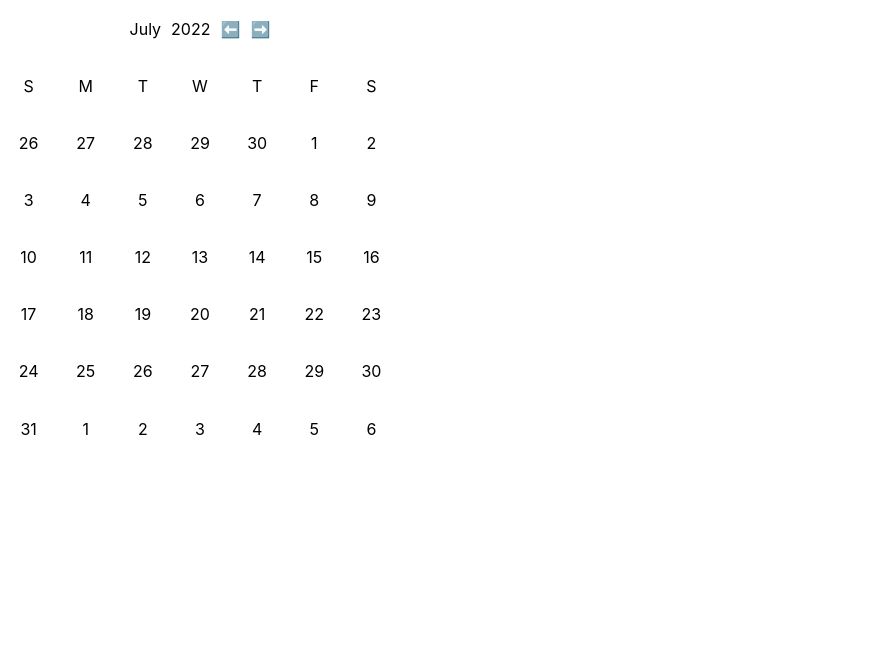
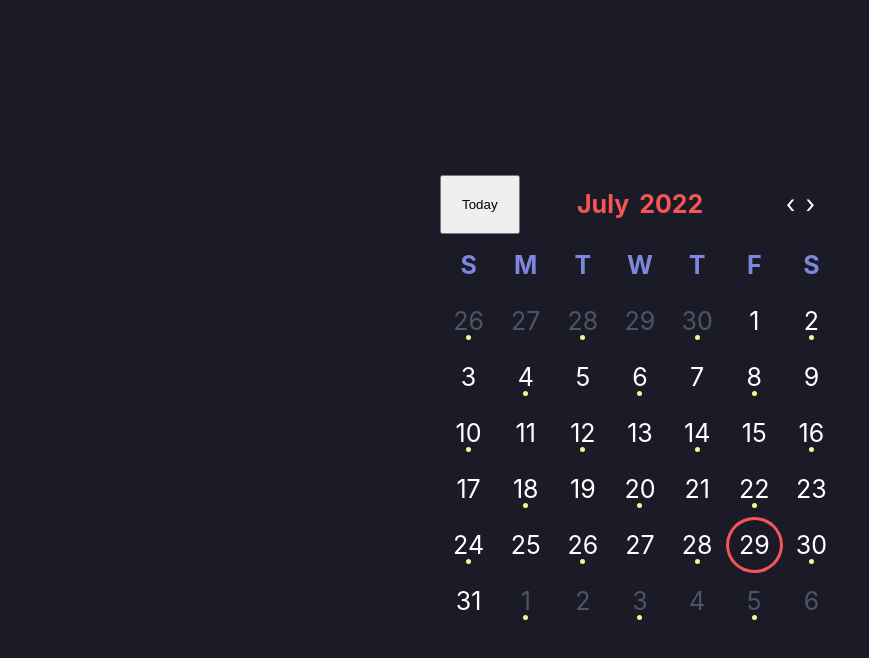
Before and after one commit to rhinoceraptor/calendar, a React (Create React App) app: page / in a window 1280 px wide. Shown: the top 658 px of the page, without its empty margins (0-869 px from the left). Built offline with nearby package versions, Linux system fonts and the light colour scheme.

Commit message:
Added CSS styling, event indicator dot

```diff
--- a/src/App.css
+++ b/src/App.css
@@ -1,4 +1,8 @@
 
 .app {
   display: flex;
+  height: 100%;
+  width: 100%;
+  justify-content: center;
+  align-items: center;
 }
--- a/src/Calendar/CurrentMonthBar.css
+++ b/src/Calendar/CurrentMonthBar.css
@@ -2,8 +2,18 @@
 .current-month-bar {
   display: flex;
   height: calc(100% / 7);
-  justify-content: center;
+  justify-content: space-between;
   align-items: center;
+}
+
+button {
+  padding: 20px;
+  cursor: pointer;
+}
+
+.date {
+  color: #F65555;
+  font-weight: bold;
 }
 
 .month {
@@ -14,10 +24,17 @@
   padding: 5px;
 }
 
+.navigation {
+  color: white;
+  padding: 20px;
+}
+
 .prev {
   padding: 5px;
+  cursor: pointer;
 }
 
 .next {
   padding: 5px;
+  cursor: pointer;
 }
--- a/src/Calendar/CurrentMonthBar.tsx
+++ b/src/Calendar/CurrentMonthBar.tsx
@@ -9,9 +9,14 @@ export type CurrentMonthBarProps = {
 
 export const CurrentMonthBar = ({ setCurrentDate, currentDate }: CurrentMonthBarProps) => (
   <div className="current-month-bar">
-    <span className="month">{getMonthFormat(currentDate)}</span>
-    <span className="year">{getYearFormat(currentDate)}</span>
-    <span className="prev" onClick={() => setCurrentDate(getFirstDayOfPreviousMonth(currentDate))}>⬅️</span>
-    <span className="next" onClick={() => setCurrentDate(getFirstDayOfNextMonth(currentDate))}>➡️</span>
+    <button onClick={() => setCurrentDate(new Date())}>Today</button>
+    <span className="date">
+      <span className="month">{getMonthFormat(currentDate)}</span>
+      <span className="year">{getYearFormat(currentDate)}</span>
+    </span>
+    <div className="navigation">
+      <span className="prev" onClick={() => setCurrentDate(getFirstDayOfPreviousMonth(currentDate))}>‹</span>
+      <span className="next" onClick={() => setCurrentDate(getFirstDayOfNextMonth(currentDate))}>›</span>
+    </div>
   </div>
 )
--- a/src/Calendar/MonthDays.css
+++ b/src/Calendar/MonthDays.css
@@ -9,6 +9,35 @@
 .day {
   display: flex;
   width: calc(100% / 7);
+  height: calc(100% / 6);
   align-items: center;
   justify-content: center;
+  box-sizing: border-box;
+  cursor: pointer;
+  box-sizing: border-box;
+  -moz-box-sizing: border-box;
+  -webkit-box-sizing: border-box;
 }
+
+.not-current-month {
+  color: #4f5366;
+}
+
+.has-event::before {
+  height: 5px;
+  width: 5px;
+  border-radius: 5px;
+  -moz-border-radius: 5px;
+  -webkit-border-radius: 5px;
+  background-color: #F1FA8C;
+  content: '';
+  position: absolute;
+  white-space: pre;
+  display: inline;
+  transform: translate(0px, 17px);
+}
+
+.now {
+  border: solid #F65555;
+  border-radius: 50%;
+}
--- a/src/Calendar/MonthDays.tsx
+++ b/src/Calendar/MonthDays.tsx
@@ -1,5 +1,5 @@
 import React from 'react'
-import { getDatesForCurrentMonthView } from '../util/dates'
+import { getDatesForCurrentMonthView, isSameDay, isSameMonth } from '../util/dates'
 import './MonthDays.css'
 
 export type MonthDaysProps = {
@@ -8,10 +8,22 @@ export type MonthDaysProps = {
 }
 
 export const MonthDays = ({ currentDate, setCurrentDate }: MonthDaysProps) => {
+  const getDayClassName = (date: Date, i: number): string => [
+    'day',
+    isSameDay(currentDate, date) ? 'now' : '',
+    isSameMonth(currentDate, date) ? '' : 'not-current-month',
+    // TODO change when events are added
+    i % 2 === 0 ? 'has-event' : ''
+  ].join(' ')
+
   return (
     <div className="month-days">
-      {getDatesForCurrentMonthView(currentDate).map(date => (
-        <div className="day" onClick={() => setCurrentDate(date)}>
+      {getDatesForCurrentMonthView(currentDate).map((date, i) => (
+        <div
+          className={getDayClassName(date, i)}
+          onClick={() => setCurrentDate(date)}
+          key={date.toString()}
+        >
           {date.getDate()}
         </div>
       ))}
--- a/src/Calendar/WeekDaysBar.css
+++ b/src/Calendar/WeekDaysBar.css
@@ -2,6 +2,8 @@
 .week-days-bar {
   display: flex;
   height: calc(100% / 7);
+  color: #8086DE;
+  font-weight: bold;
 }
 
 .week-day {
--- a/src/index.css
+++ b/src/index.css
@@ -5,4 +5,13 @@ body {
     sans-serif;
   -webkit-font-smoothing: antialiased;
   -moz-osx-font-smoothing: grayscale;
+  background-color: #1A1B26;
+  color: white;
+  font-size: 25px;
 }
+
+#root {
+  height: 100%;
+  width: 100%;
+  position: absolute;
+}
--- a/src/util/dates.ts
+++ b/src/util/dates.ts
@@ -38,3 +38,12 @@ export const getFirstDayOfPreviousMonth = (date: Date): Date => {
 export const getFirstDayOfNextMonth = (date: Date): Date => {
   return addNumDays(1, getLastWeekdayOfMonth(date))
 }
+
+export const isSameMonth = (date1: Date, date2: Date): boolean =>
+  date1.getFullYear() === date2.getFullYear() &&
+  date1.getMonth() === date2.getMonth()
+
+export const isSameDay = (date1: Date, date2: Date): boolean =>
+  date1.getFullYear() === date2.getFullYear() &&
+  date1.getMonth() === date2.getMonth() &&
+  date1.getDate() === date2.getDate();
```
